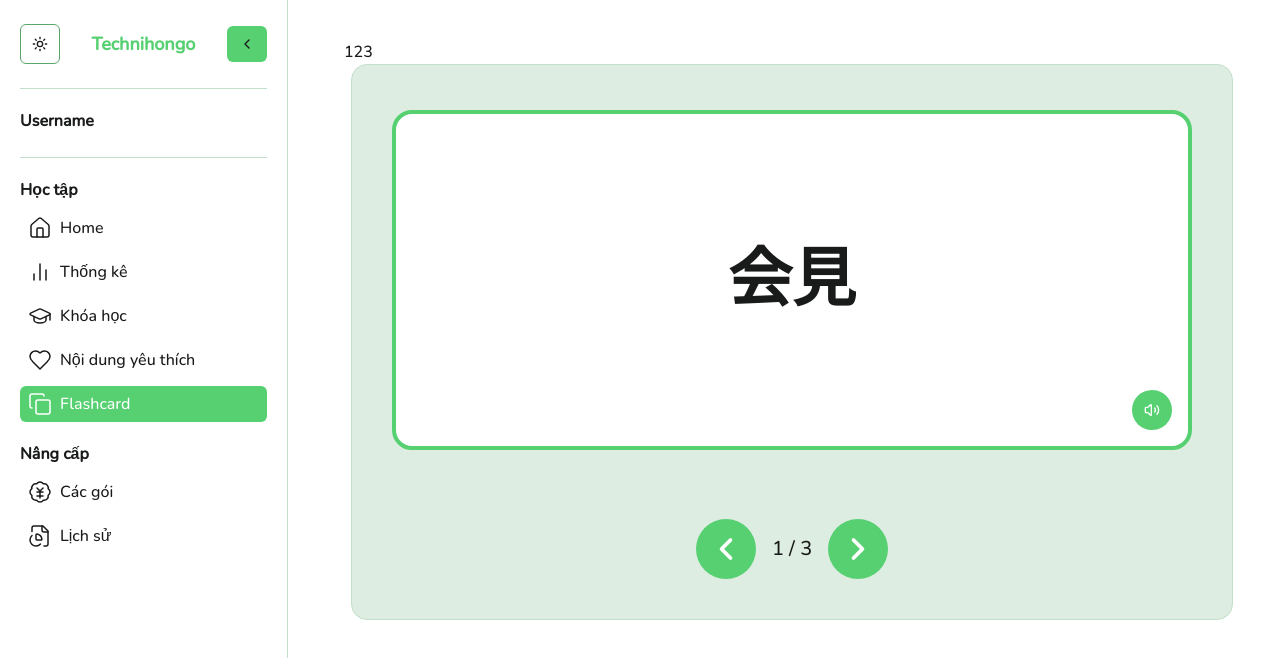
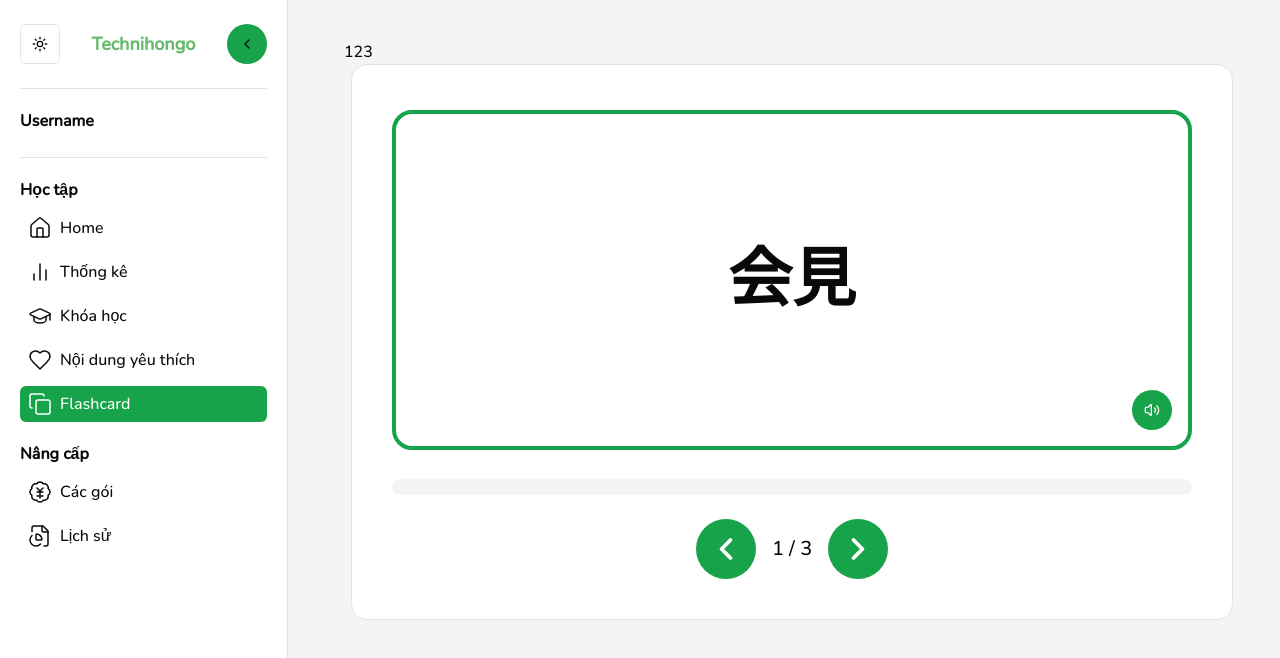
Before and after one commit to Kiamng/technihongo, a Next.js app: page /flashcard/123 in a window 1280 px wide. Shown: the top 658 px of the page. Built offline with nearby package versions, Linux system fonts and the light colour scheme.

Commit message:
fix theme color

```diff
--- a/src/app/(platform)/layout.tsx
+++ b/src/app/(platform)/layout.tsx
@@ -9,7 +9,7 @@ export default function RootLayout({
   return (
     <section className="min-h-screen">
       <ThemeProvider attribute="class" defaultTheme="system" enableSystem>
-        <div className="flex flex-row min-h-screen overflow-hidden ">
+        <div className="flex flex-row min-h-screen overflow-hidden dark:bg-inherit bg-secondary">
           <Navigation />
           <div className="flex-1 overflow-y-auto p-10 max-h-screen ">
             {children}
--- a/src/app/globals.css
+++ b/src/app/globals.css
@@ -8,48 +8,58 @@ body {
 
 @layer base {
   :root {
-    --background: 133 40% 100%;
-    --foreground: 133 5% 10%;
-    --card: 133 40% 100%;
-    --card-foreground: 133 5% 15%;
-    --popover: 133 40% 100%;
-    --popover-foreground: 133 95% 10%;
-    --primary: 133 56.5% 57.6%;
-    --primary-foreground: 0 0% 100%;
-    --secondary: 133 30% 90%;
-    --secondary-foreground: 0 0% 0%;
-    --muted: 95 30% 95%;
-    --muted-foreground: 133 5% 40%;
-    --accent: 95 30% 90%;
-    --accent-foreground: 133 5% 15%;
-    --destructive: 0 50% 50%;
-    --destructive-foreground: 133 5% 100%;
-    --border: 133 30% 82%;
-    --input: 133 30% 50%;
-    --ring: 133 56.5% 57.6%;
+    --background: 0 0% 100%;
+    --foreground: 240 10% 3.9%;
+    --card: 0 0% 100%;
+    --card-foreground: 240 10% 3.9%;
+    --popover: 0 0% 100%;
+    --popover-foreground: 240 10% 3.9%;
+    --primary: 142.1 76.2% 36.3%;
+    --primary-foreground: 355.7 100% 97.3%;
+    --secondary: 240 4.8% 95.9%;
+    --secondary-foreground: 240 5.9% 10%;
+    --muted: 240 4.8% 95.9%;
+    --muted-foreground: 240 3.8% 46.1%;
+    --accent: 240 4.8% 95.9%;
+    --accent-foreground: 240 5.9% 10%;
+    --destructive: 0 84.2% 60.2%;
+    --destructive-foreground: 0 0% 98%;
+    --border: 240 5.9% 90%;
+    --input: 240 5.9% 90%;
+    --ring: 142.1 76.2% 36.3%;
     --radius: 0.5rem;
+    --chart-1: 12 76% 61%;
+    --chart-2: 173 58% 39%;
+    --chart-3: 197 37% 24%;
+    --chart-4: 43 74% 66%;
+    --chart-5: 27 87% 67%;
   }
+
   .dark {
-    --background: 133 50% 5%;
-    --foreground: 133 5% 90%;
-    --card: 133 50% 0%;
-    --card-foreground: 133 5% 90%;
-    --popover: 133 50% 5%;
-    --popover-foreground: 133 5% 90%;
-    --primary: 133 56.5% 57.6%;
-    --primary-foreground: 0 0% 100%;
-    --secondary: 133 30% 10%;
-    --secondary-foreground: 0 0% 100%;
-    --muted: 95 30% 15%;
-    --muted-foreground: 133 5% 60%;
-    --accent: 95 30% 15%;
-    --accent-foreground: 133 5% 90%;
-    --destructive: 0 100% 30%;
-    --destructive-foreground: 133 5% 90%;
-    --border: 133 30% 18%;
-    --input: 133 30% 18%;
-    --ring: 133 56.5% 57.6%;
-    --radius: 0.5rem;
+    --background: 20 14.3% 4.1%;
+    --foreground: 0 0% 95%;
+    --card: 24 9.8% 10%;
+    --card-foreground: 0 0% 95%;
+    --popover: 0 0% 9%;
+    --popover-foreground: 0 0% 95%;
+    --primary: 142.1 70.6% 45.3%;
+    --primary-foreground: 144.9 80.4% 10%;
+    --secondary: 240 3.7% 15.9%;
+    --secondary-foreground: 0 0% 98%;
+    --muted: 0 0% 15%;
+    --muted-foreground: 240 5% 64.9%;
+    --accent: 12 6.5% 15.1%;
+    --accent-foreground: 0 0% 98%;
+    --destructive: 0 62.8% 30.6%;
+    --destructive-foreground: 0 85.7% 97.3%;
+    --border: 240 3.7% 15.9%;
+    --input: 240 3.7% 15.9%;
+    --ring: 142.4 71.8% 29.2%;
+    --chart-1: 220 70% 50%;
+    --chart-2: 160 60% 45%;
+    --chart-3: 30 80% 55%;
+    --chart-4: 280 65% 60%;
+    --chart-5: 340 75% 55%;
   }
 }
 
@@ -66,7 +76,7 @@ body {
   .technihongo {
     font-size: large;
     font-weight: 700;
-    color: #56d071;
+    color: #66bb6a;
   }
 
   /* Áp dụng perspective cho phần tử chứa để tạo hiệu ứng lật 3D */
--- a/src/components/core/common/sidebar/navigation.tsx
+++ b/src/components/core/common/sidebar/navigation.tsx
@@ -41,7 +41,7 @@ const Navigation = () => {
       <div
         className={cn(
           isSidebarExpanded ? "w-[288px]" : "w-[80px]",
-          "border-r transition-all duration-300 ease-in-out transform hidden sm:flex h-full dark:bg-secondary"
+          "border-r transition-all duration-300 ease-in-out transform hidden sm:flex h-full bg-white dark:bg-black"
         )}
       >
         <aside className="flex h-full flex-col w-full break-words px-5 overflow-x-hidden columns-1 gap-y-5">
@@ -50,11 +50,21 @@ const Navigation = () => {
             <div className="technihongo">
               {isSidebarExpanded ? "Technihongo" : ""}
             </div>
-            <Button onClick={toggleSidebar} size={"sm"} className="">
+            <Button
+              onClick={toggleSidebar}
+              size={"icon"}
+              className="rounded-full "
+            >
               {isSidebarExpanded ? (
-                <ChevronLeft size={16} className="stroke-foreground" />
+                <ChevronLeft
+                  size={16}
+                  className="stroke-foreground text-white"
+                />
               ) : (
-                <ChevronRight size={16} className="stroke-foreground" />
+                <ChevronRight
+                  size={16}
+                  className="stroke-foreground text-white"
+                />
               )}
             </Button>
           </div>
--- a/src/components/module/Flashcard/flashcard-items.tsx
+++ b/src/components/module/Flashcard/flashcard-items.tsx
@@ -7,7 +7,7 @@ interface FlaschardProps {
 
 const Flaschard = ({ flashcardId }: FlaschardProps) => {
   return (
-    <div className="w-full p-3 flex flex-col justify-between border-[1px] rounded-lg gap-y-3 hover:-translate-y-1 hover:opacity-90 transition-all duration-300 hover:shadow-lg">
+    <div className="w-full p-3 flex flex-col justify-between border-[1px] rounded-lg gap-y-3 hover:-translate-y-1 hover:opacity-90 transition-all duration-300 hover:shadow-lg border-primary">
       <Link href={`/flashcard/${flashcardId}`}>
         <div className="text-base font-bold text-primary">Card Title</div>
         <div className="flex flex-row gap-x-1 mt-1">
--- a/src/components/module/Flashcard/flashcard-list.tsx
+++ b/src/components/module/Flashcard/flashcard-list.tsx
@@ -29,7 +29,7 @@ const FlashcardList = () => {
 
   return (
     <div className="w-full flex justify-center">
-      <div className="flashcard-app flex flex-col space-y-6 bg-secondary p-10 w-fit rounded-2xl border-[1px]">
+      <div className="flashcard-app flex flex-col space-y-6 bg-secondary p-10 w-fit rounded-2xl border-[1px] bg-white dark:bg-secondary">
         <div className="w-[800px] h-[350px] overflow-hidden">
           <div
             className="flashcards-container"
--- a/src/components/module/Flashcard/index.tsx
+++ b/src/components/module/Flashcard/index.tsx
@@ -2,7 +2,7 @@ import Flaschard from "./flashcard-items";
 
 export default function FlashcardModule() {
   return (
-    <div className="max-w-[1200px] mx-auto flex flex-col justify-center p-5 border-[1px] rounded-2xl">
+    <div className="max-w-[1200px] mx-auto flex flex-col justify-center p-5 border-[1px] rounded-2xl bg-white dark:bg-black">
       <div className="text-2xl font-semibold text-primary">
         TechNihongo gợi ý
       </div>
```
